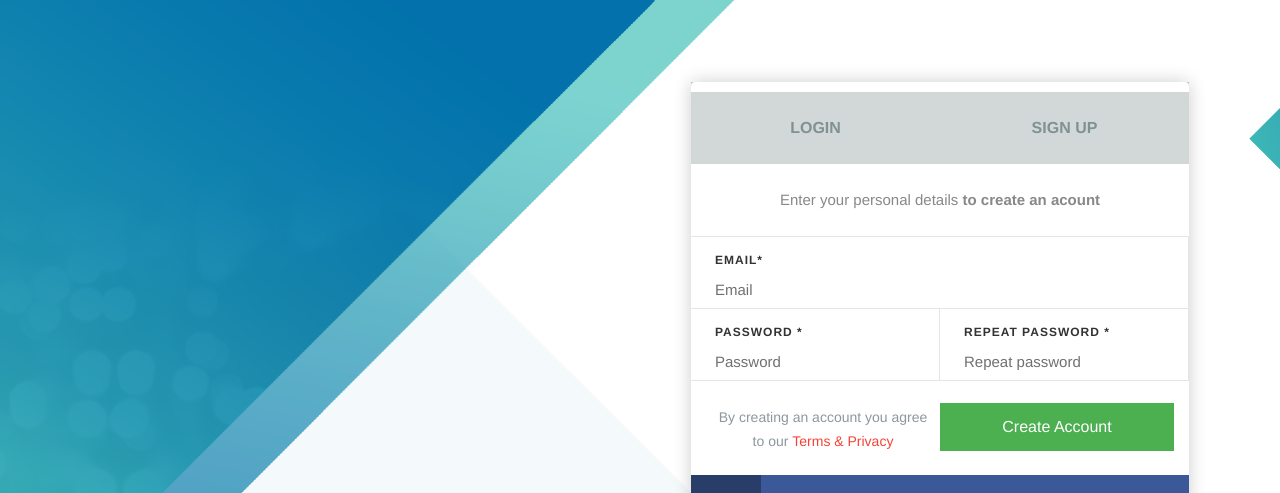
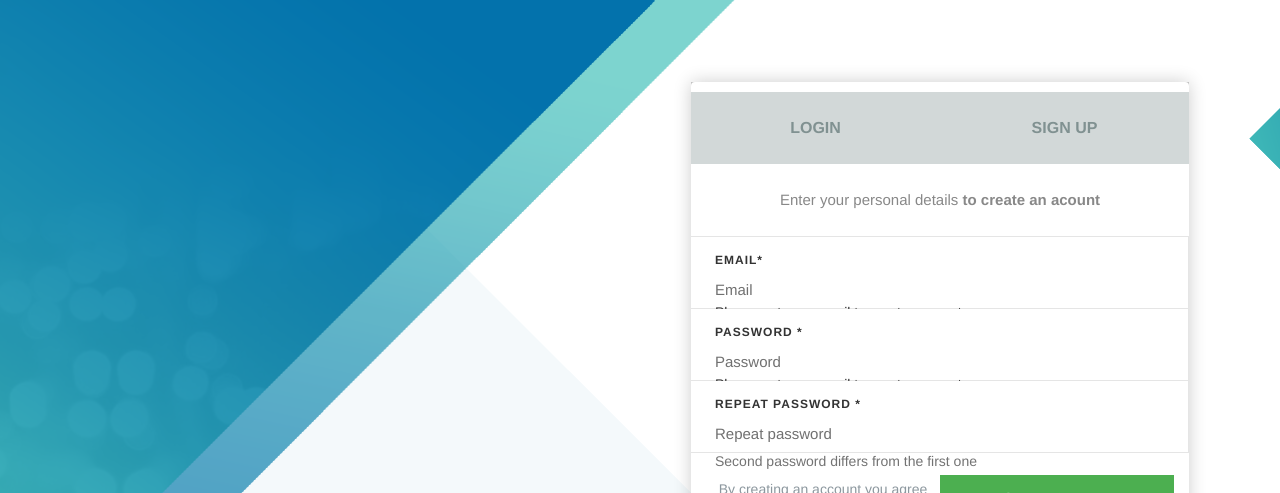
Before and after one commit to wendyzyw/CareerInsights, a plain HTML site: page login.html in a window 1280 px wide. Shown: the top 493 px of the page. Drawn offline with nearby package versions, Linux system fonts and the light colour scheme; some packages are replaced by stand-ins of ours.

Commit message:
add form validation
modify login part

```diff
--- a/js/controllers.js
+++ b/js/controllers.js
@@ -5,9 +5,13 @@ angular.module('careerInsightsApp')
 		.controller('LoginController', ['$scope', function($scope){
 
 			$scope.tab = 1;
-			$scope.show = false;
 			$scope.isLogin = true;
 
+			$scope.user = {email:"", pwd:""};
+			$scope.secPwd = "";
+			$scope.signupForm = {email:"", pwd:"", secPwd:""};
+
+			// tab control functions
 			$scope.select = function(setTab) {
 				console.log("current tab is "+setTab);
 				$scope.tab = setTab;
@@ -21,4 +25,9 @@ angular.module('careerInsightsApp')
 			$scope.isSelected = function(checkTab) {
 				return ($scope.tab === checkTab);
 			}
+
+			// sign up functions
+			$scope.samePwd = function(){
+				return ($scope.user.pwd === $scope.secPwd);
+			}
 		}]);
--- a/login.html
+++ b/login.html
@@ -72,32 +72,37 @@ http://www.templatemo.com/tm-471-zigzag
 								</ul>
 								<!-- form container -->
 								<div class="logmod__tab-wrapper">
-									<!-- login container -->
-									<div class="logmod__tab lgm-1" id="tabpane1" ng-show="isLogin">
+									<!-- Signup container -->
+									<div class="logmod__tab lgm-1" id="tabpane1" ng-show="!isLogin">
 
 										<div class="logmod__heading">
 											<span class="logmod__heading-subtitle">Enter your personal details <strong>to create an acount</strong></span>
 										</div>
-										<div class="logmod__form">
+										<div class="logmod__form" name="signupForm">
 											<form accept-charset="utf-8" action="#" class="simform">
 												<div class="sminputs">
 													<div class="input full">
 														<label class="string optional" for="user-name">Email*</label>
-														<input class="string optional" maxlength="255" id="user-email" placeholder="Email" type="email" size="50" />
+														<input class="string optional" maxlength="255" id="user-email" placeholder="Email" type="email" size="50" ng-model="use.email" required/>
+														<span ng-show="signupForm.email.$error.required && !signupForm.email.$pristine">Please enter an email to create account</span>
 													</div>
 												</div>
 												<div class="sminputs">
-													<div class="input string optional">
+													<div class="input string optional full">
 														<label class="string optional" for="user-pw">Password *</label>
-														<input class="string optional" maxlength="255" id="user-pw" placeholder="Password" type="text" size="50" />
+														<input class="string optional" maxlength="255" id="user-pw" placeholder="Password" type="text" size="50" ng-model="user.pwd" required/>
+														<span ng-show="signupForm.pwd.$error.required && !signupForm.pwd.$pristine">Please enter an email to create account</span>
 													</div>
-													<div class="input string optional">
+												</div>
+												<div class="sminputs">
+													<div class="input string optional full">
 														<label class="string optional" for="user-pw-repeat">Repeat password *</label>
-														<input class="string optional" maxlength="255" id="user-pw-repeat" placeholder="Repeat password" type="text" size="50" />
+														<input class="string optional" maxlength="255" id="user-pw-repeat" placeholder="Repeat password" type="text" size="50" ng-model="secPwd"/>
+														<span ng-hide="samePwd()" class="help-block">Second password differs from the first one</span>
 													</div>
 												</div>
 												<div class="simform__actions">
-													<input class="sumbit" name="commit" type="sumbit" value="Create Account" />
+													<input class="sumbit" name="commit" type="sumbit" value="Create Account" ng-disabled="signupForm.$invalid"/>
 													<span class="simform__actions-sidetext">By creating an account you agree to our <a class="special" href="#" target="_blank" role="link">Terms & Privacy</a></span>
 												</div>
 											</form>
@@ -125,8 +130,8 @@ http://www.templatemo.com/tm-471-zigzag
 										</div>
 									</div>
 
-									<!-- signup container  -->
-									<div class="logmod__tab lgm-2" id="tabpane2" ng-if="!isLogin">
+									<!-- Login container  -->
+									<div class="logmod__tab lgm-2" id="tabpane2" ng-if="isLogin">
 										<div class="logmod__heading">
 											<span class="logmod__heading-subtitle">Enter your email and password <strong>to sign in</strong></span>
 										</div>
```
Also changed, not shown: js/services.js (added, +10 -0 lines).
